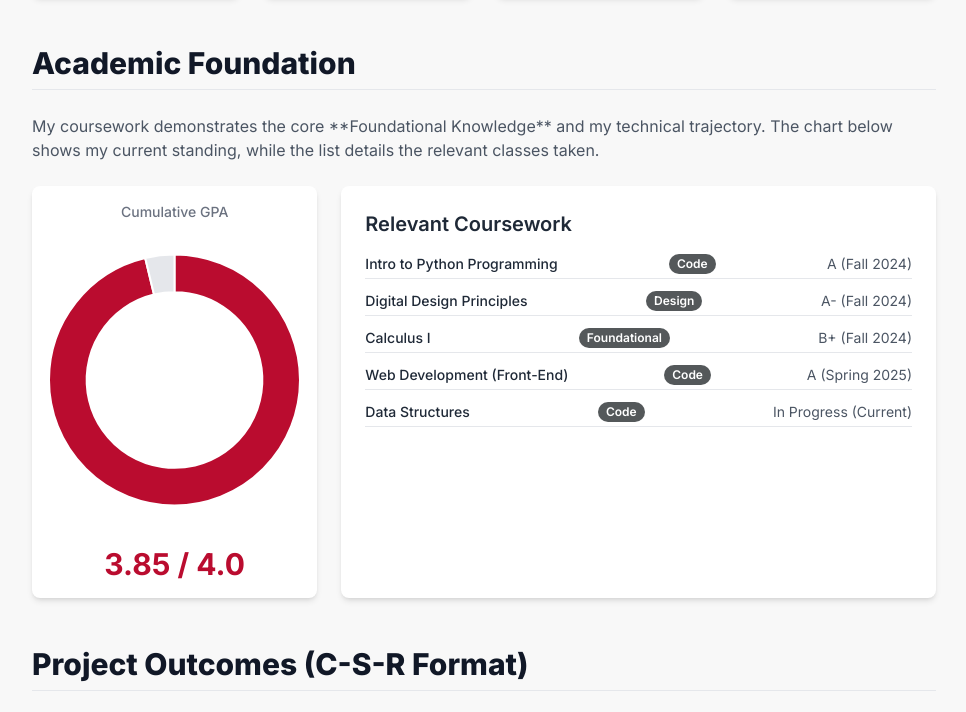
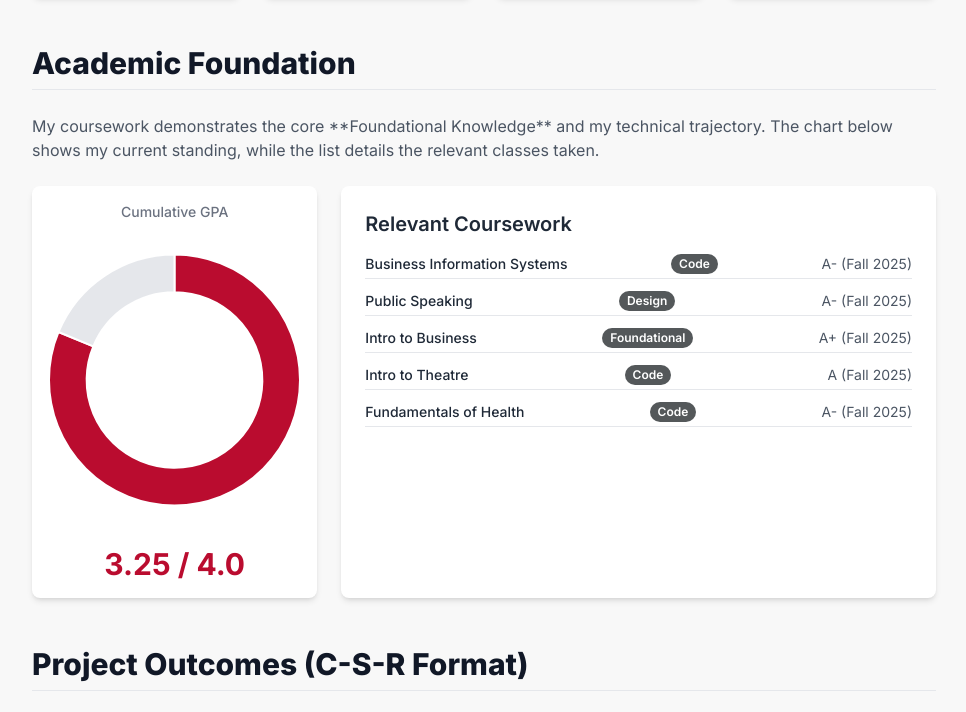
Before and after one commit to PatriciaS-BSU/PBL-0-Personal-Portfolio, a plain HTML site: page index.html in a window 1280 px wide. Shown: the part 771-1483 px from the top of the page, without its empty margins (296-1262 px from the left). Drawn offline with nearby package versions, Linux system fonts and the light colour scheme.

Commit message:
index.html

```diff
--- a/index.html
+++ b/index.html
@@ -256,10 +256,10 @@ CONFIRMATION: NO SVG graphics used. NO Mermaid JS used. -->
         // 1.1 PROFILE & BRANDING VARIABLES (REQUIRED)
         const profileData = {
             studentName: "Patricia Slusher ",
-            tagline: "Future-Focused Problem Solver in Digital Media",
+            tagline: "Future-Focused creator in promotional media",
             currentYear: "Freshman", // Freshman, Sophomore, Junior, Senior
             major: "Marketing",
-            gpa: 3.85,
+            gpa: 3.25,
             impactScoreMultiplier: 10, // Adjusts how much projects/awards count towards total impact
 
             // --- INTRODUCTION & BRANDING FIELDS ---
@@ -279,11 +279,11 @@ CONFIRMATION: NO SVG graphics used. NO Mermaid JS used. -->
 
         // 1.2 ACADEMICS (REQUIRED: Add relevant classes)
         const academicData = [
-            { name: "Intro to Python Programming", grade: "A", semester: "Fall 2024", relevance: "Code" },
-            { name: "Digital Design Principles", grade: "A-", semester: "Fall 2024", relevance: "Design" },
-            { name: "Calculus I", grade: "B+", semester: "Fall 2024", relevance: "Foundational" },
-            { name: "Web Development (Front-End)", grade: "A", semester: "Spring 2025", relevance: "Code" },
-            { name: "Data Structures", grade: "In Progress", semester: "Current", relevance: "Code" },
+            { name: "Business Information Systems", grade: "A-", semester: "Fall 2025", relevance: "Code" },
+            { name: "Public Speaking", grade: "A-", semester: "Fall 2025", relevance: "Design" },
+            { name: "Intro to Business", grade: "A+", semester: "Fall 2025", relevance: "Foundational" },
+            { name: "Intro to Theatre", grade: "A", semester: "Fall 2025", relevance: "Code" },
+            { name: "Fundamentals of Health", grade: "A-", semester: "Fall 2025", relevance: "Code" },
         ];
 
         // 1.3 PROJECTS (REQUIRED: Follow C-S-R format)
```
